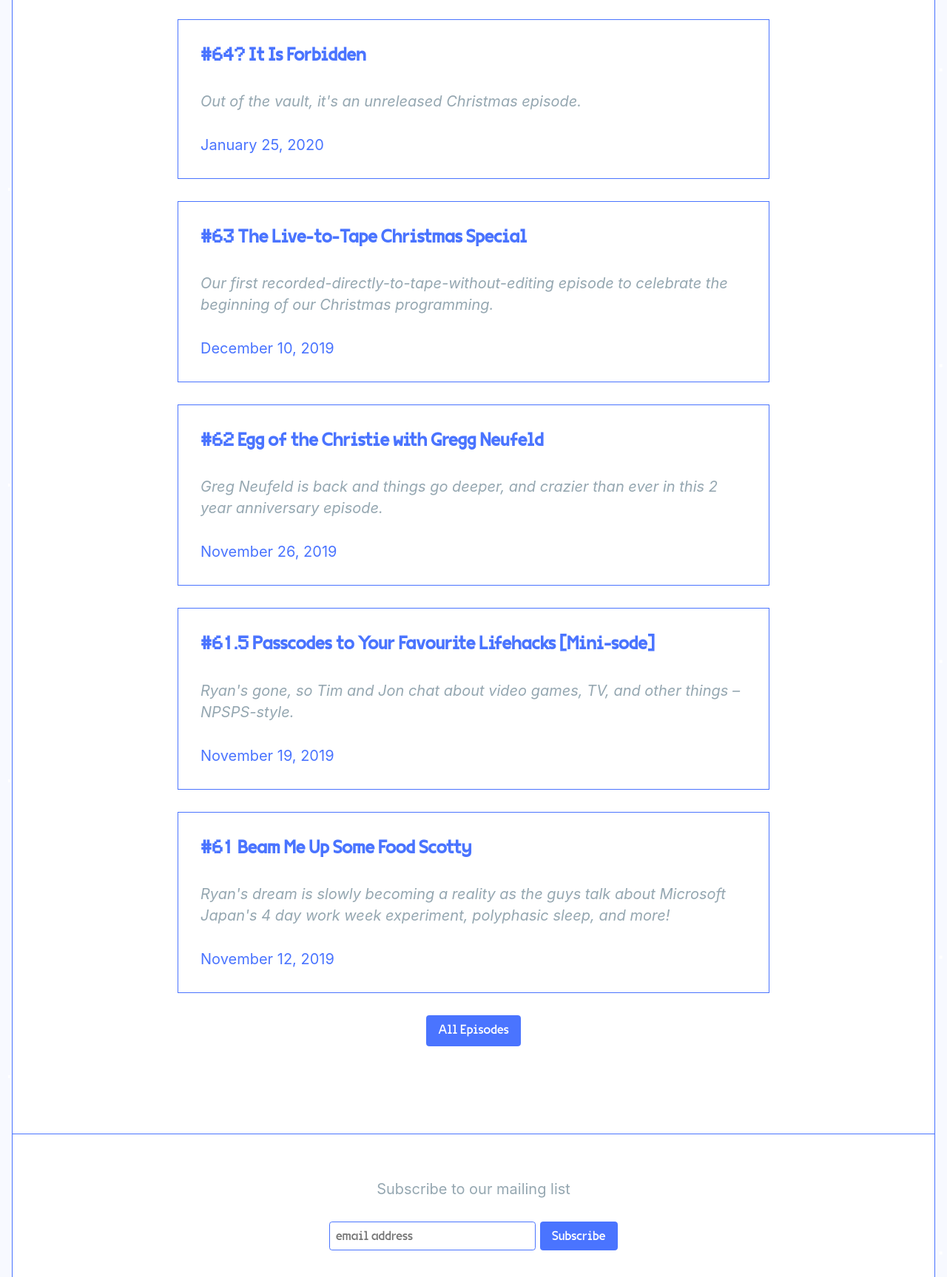
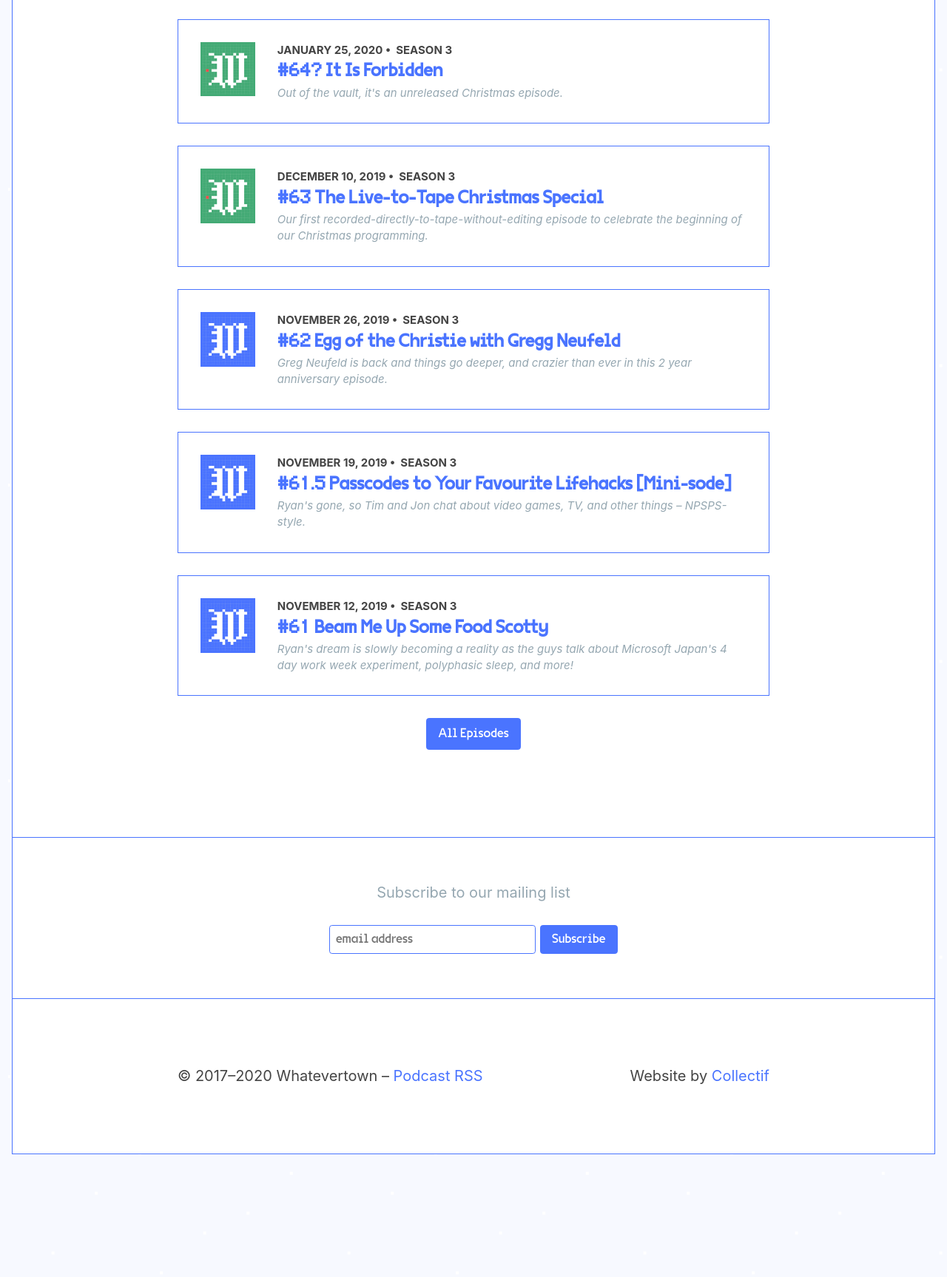
Before and after one commit to jondueck/whatevertown, a Jekyll site: the page built from index.html, in a window 1280 px wide, cut to the strip 1329-3056 px from the top of the page. Shown: the whole strip at 74% size. Built offline with Jekyll 4.4.1, drawn with Linux system fonts in a browser that asks for light colours; some web fonts are replaced; the list of posts is cut into pages by our own code; after the commit the page ends 2906 px from its top, so only the background shows below that.

```diff
--- a/_layouts/book_club.html
+++ b/_layouts/book_club.html
@@ -14,8 +14,11 @@
       {% for book in collection.books %}
         <li class="book-item">
           <img src="{{ book.cover }}" alt="cover of {{ book.title }}">
+          <br>
           <small class="meta">Recommended by {{ book.recommender }}</small>
+          {% if book.link %}<a href="{{ book.link }}" rel="nofollow">{% endif %}
           <h3> {{ book.title }}</h3>
+          {% if book.link %}</a>{% endif %}
           <span>{{ book.author }}</span><br>
           <br>
           <span>Jon: {{ book.rating_jon }}</span><br>
--- a/index.html
+++ b/index.html
@@ -10,17 +10,18 @@
 
   {% for post in site.posts limit:5 %}
 
-    <article id="post-{{ post.id }}" class="pod-preview">
+  <article id="post-{{ post.id }}" class="pod-preview">
 
-      <!-- <img src="{{ post.artwork }}" class="pod-preview__artwork"> -->
+    <img src="{{ post.artwork }}" class="pod-preview__artwork" alt="Cover artwork{% if page.episode %} episode {{ page.episode }}.{% endif %}">
 
-      <h2><a href="{{post.url}}" class="area-link">{{ post.title }}</a></h2>
+    <div class="pod-preview__info">
+      <h4>{{ post.date | date: '%B %d, %Y' }} • {% comment %}{{ post.collection }}{% endcomment %} {% if post.season %}Season {{ post.season }}{% endif %}</h4>
+      <h2 class="a-no-margin"><a href="{{post.url}}" class="area-link">{{ post.title }}</a></h2>
+      <p class="description small a-no-margin ">{% if post.summary %}{{ post.summary }}{% elsif post.excerpt %}{{ post.excerpt }} {% endif %}</p>
+    </div>
 
-      <p class="description">{{ post.summary }}</p>
+  </article>
 
-      <a href="{{post.url}}">{{ post.date | date: '%B %d, %Y' }}</a>
-
-    </article>
 
   {% endfor %}
 
```
Also changed, not shown: dist/css/style.css.
